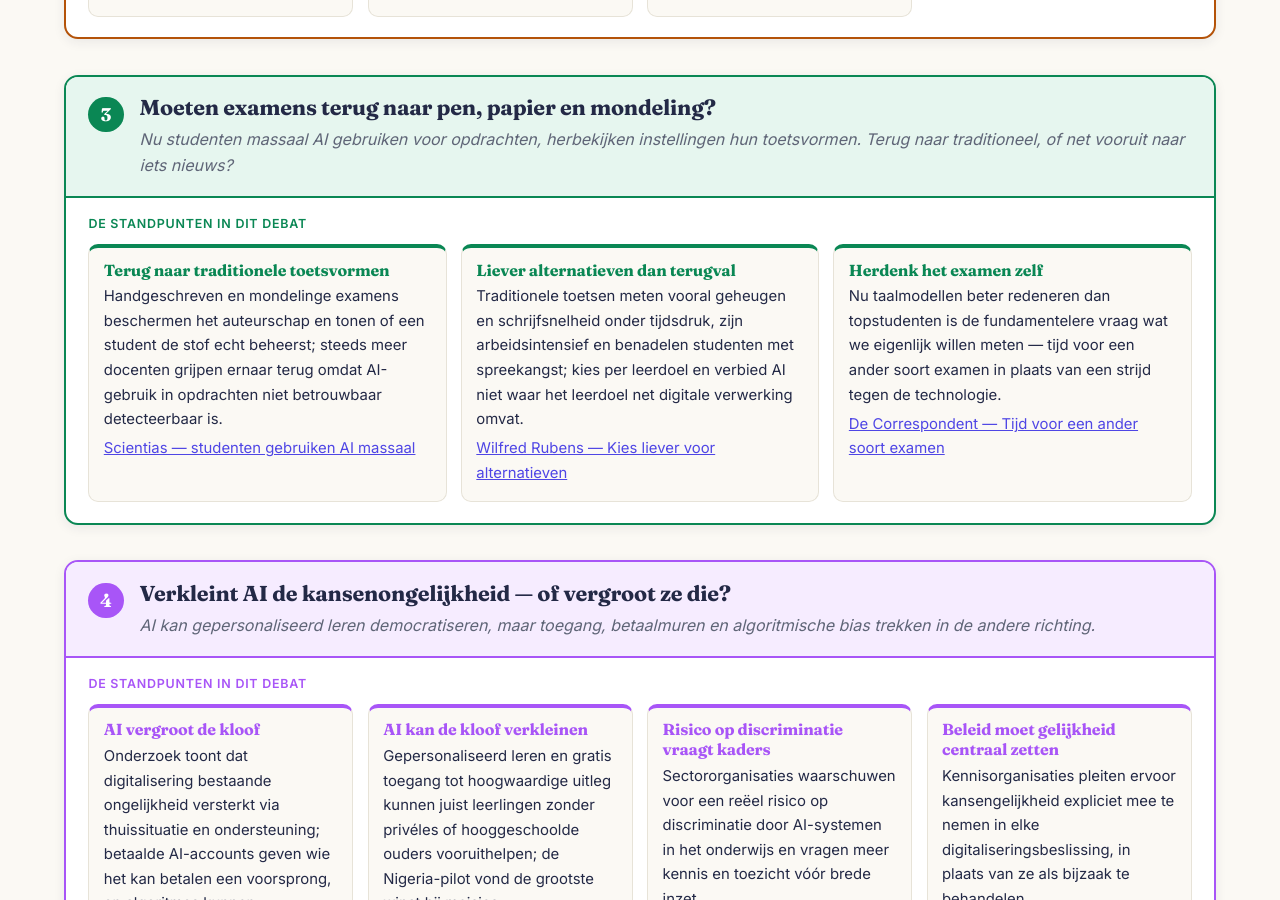
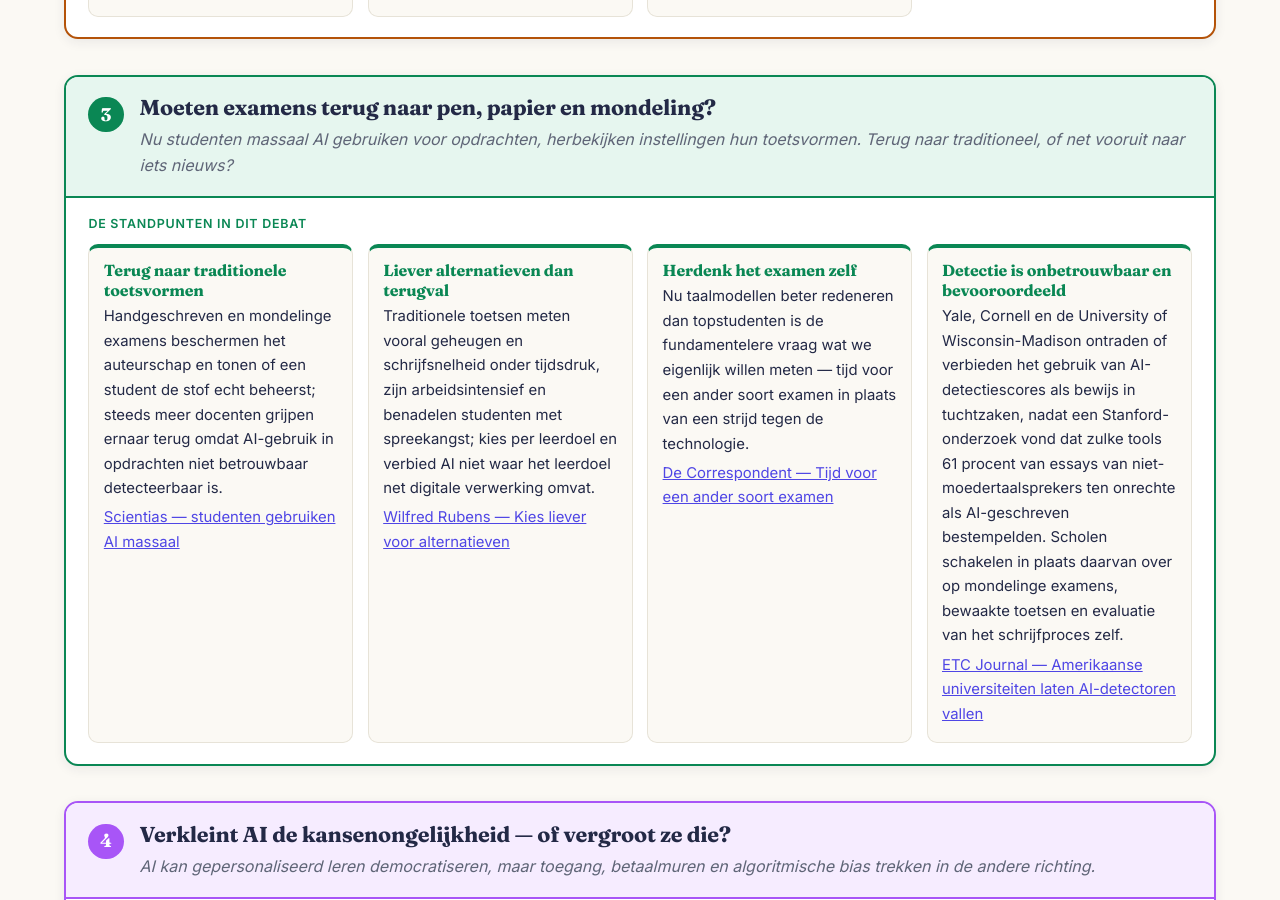
Before and after one commit to rvanbruggen/educaition, a Jekyll site: the page built from discussie.html, in a window 1280 px wide and 900 px high, scrolled down 3093 px. Built offline with Jekyll 4.4.1, drawn with Linux system fonts in a browser that asks for light colours.

Commit message:
FAQ/Ter discussie onderhoud
- FAQ (lerenden): aangevuld met bewijs dat Yale, Cornell en UW-Madison
  AI-detectiescores als tuchtbewijs ontraden na Stanford-onderzoek naar bias
  tegen niet-moedertaalsprekers.
- Ter discussie (toetsing): nieuw standpunt over onbetrouwbare/bevooroordeelde
  AI-detectie als drijfveer voor mondelinge/procesgerichte evaluatie.

Co-Authored-By: Claude Sonnet 5 <noreply@anthropic.com>

```diff
--- a/_data/discussies.yml
+++ b/_data/discussies.yml
@@ -142,6 +142,16 @@
         strijd tegen de technologie.
       bron_naam: "De Correspondent — Tijd voor een ander soort examen"
       bron_url: https://decorrespondent.nl/16758/ai-taalmodellen-redeneren-inmiddels-beter-dan-de-beste-studenten-tijd-voor-een-ander-soort-examen/f806aadd-dba4-0d3b-390c-074f4993e094
+    - richting: "Detectie is onbetrouwbaar en bevooroordeeld"
+      samenvatting: >-
+        Yale, Cornell en de University of Wisconsin-Madison ontraden of verbieden het
+        gebruik van AI-detectiescores als bewijs in tuchtzaken, nadat een
+        Stanford-onderzoek vond dat zulke tools 61 procent van essays van
+        niet-moedertaalsprekers ten onrechte als AI-geschreven bestempelden. Scholen
+        schakelen in plaats daarvan over op mondelinge examens, bewaakte toetsen en
+        evaluatie van het schrijfproces zelf.
+      bron_naam: "ETC Journal — Amerikaanse universiteiten laten AI-detectoren vallen"
+      bron_url: https://etcjournal.com/2026/10/07/briefing-10-7-26-us-universities-give-up-on-ai-detectors/
 
 - slug: kansengelijkheid
   vraag: "Verkleint AI de kansenongelijkheid — of vergroot ze die?"
--- a/faq.html
+++ b/faq.html
@@ -71,10 +71,16 @@ zijn informatief en geen juridisch advies; regels verschillen per school en inst
   valse negatieven, en studenten vallen moeilijk door de mand op basis van detectie
   alleen. Reken er echter niet op: docenten herkennen stijlbreuken, en een gesprek waarin
   je je werk moet toelichten is een gangbare controlemethode. Eerlijk gebruik binnen de
-  regels is de enige veilige route.</p>
+  regels is de enige veilige route. Verschillende Amerikaanse topuniversiteiten (o.a.
+  Yale, Cornell en de University of Wisconsin-Madison) ontraden of verbieden intussen
+  zelfs het gebruik van AI-detectiescores als bewijs in tuchtzaken, nadat een
+  Stanford-onderzoek vond dat zulke tools 61 procent van essays van
+  niet-moedertaalsprekers ten onrechte als AI-geschreven bestempelden — net de groep die
+  het kwetsbaarst is voor een onterechte beschuldiging.</p>
   <p class="bronnen">Bronnen:
   <a href="https://nos.nl/nieuwsuur/artikel/2534365-plagiaat-met-chatgpt-studenten-vallen-maar-moeilijk-door-de-mand">NOS Nieuwsuur — Plagiaat met ChatGPT</a> ·
-  <a href="https://www.scriptium.nl/universiteit-chatgpt-detectie/">Scriptium — AI-detectie</a></p>
+  <a href="https://www.scriptium.nl/universiteit-chatgpt-detectie/">Scriptium — AI-detectie</a> ·
+  <a href="https://etcjournal.com/2026/10/07/briefing-10-7-26-us-universities-give-up-on-ai-detectors/">ETC Journal — Amerikaanse universiteiten laten AI-detectoren vallen</a></p>
 </details>
 
 <h2 id="leerkracht">Voor leerkrachten</h2>
```
